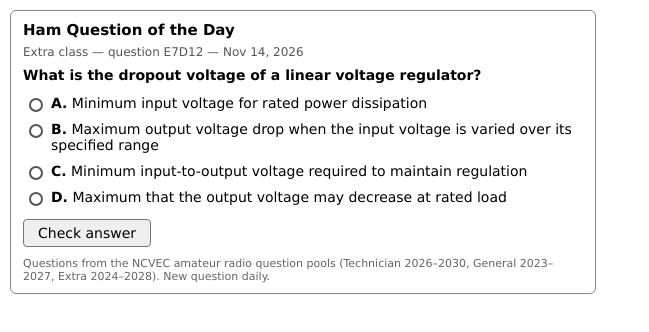
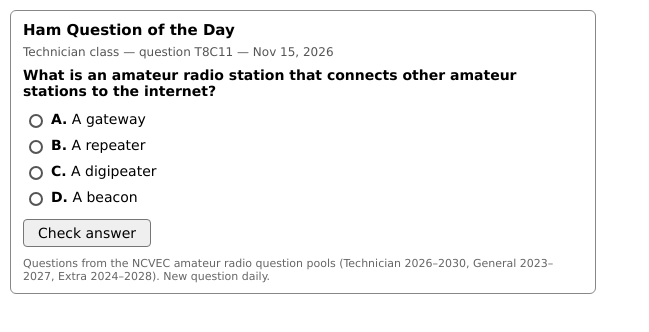
Before and after one commit to AdamL302/ham-qotd, a plain HTML site: page index.html in a window 1280 px wide. Shown: the whole page, without its empty margins (0-649 px from the left). Drawn offline with Linux system fonts and the light colour scheme.

Commit message:
Daily question

```diff
--- a/index.html
+++ b/index.html
@@ -24,11 +24,11 @@ label.btn{display:inline-block;margin-top:8px;padding:5px 14px;border:1px solid
 </style></head><body>
 <div class="box">
 <h3>Ham Question of the Day</h3>
-<div class="tag">Extra class &mdash; question E7D12 &mdash; Nov 14, 2026</div>
-<div class="q">What is the dropout voltage of a linear voltage regulator?</div>
+<div class="tag">Technician class &mdash; question T8C11 &mdash; Nov 15, 2026</div>
+<div class="q">What is an amateur radio station that connects other amateur stations to the internet?</div>
 <input type="checkbox" id="chk">
-<div class="opts"><input type="radio" name="o" id="o0" class="r"><label for="o0" class="opt"><b>A.</b> Minimum input voltage for rated power dissipation</label><input type="radio" name="o" id="o1" class="r"><label for="o1" class="opt"><b>B.</b> Maximum output voltage drop when the input voltage is varied over its specified range</label><input type="radio" name="o" id="o2" class="r c"><label for="o2" class="opt correct"><b>C.</b> Minimum input-to-output voltage required to maintain regulation</label><input type="radio" name="o" id="o3" class="r"><label for="o3" class="opt"><b>D.</b> Maximum that the output voltage may decrease at rated load</label><span class="ok">&#10003; Correct!</span><span class="no">&#10007; Not quite.</span></div>
+<div class="opts"><input type="radio" name="o" id="o0" class="r c"><label for="o0" class="opt correct"><b>A.</b> A gateway</label><input type="radio" name="o" id="o1" class="r"><label for="o1" class="opt"><b>B.</b> A repeater</label><input type="radio" name="o" id="o2" class="r"><label for="o2" class="opt"><b>C.</b> A digipeater</label><input type="radio" name="o" id="o3" class="r"><label for="o3" class="opt"><b>D.</b> A beacon</label><span class="ok">&#10003; Correct!</span><span class="no">&#10007; Not quite.</span></div>
 <label for="chk" class="btn">Check answer</label>
-<div class="ans">Correct answer: C.</div>
+<div class="ans">Correct answer: A.</div>
 <div class="src">Questions from the NCVEC amateur radio question pools (Technician 2026&ndash;2030, General 2023&ndash;2027, Extra 2024&ndash;2028). New question daily.</div>
 </div></body></html>
```
